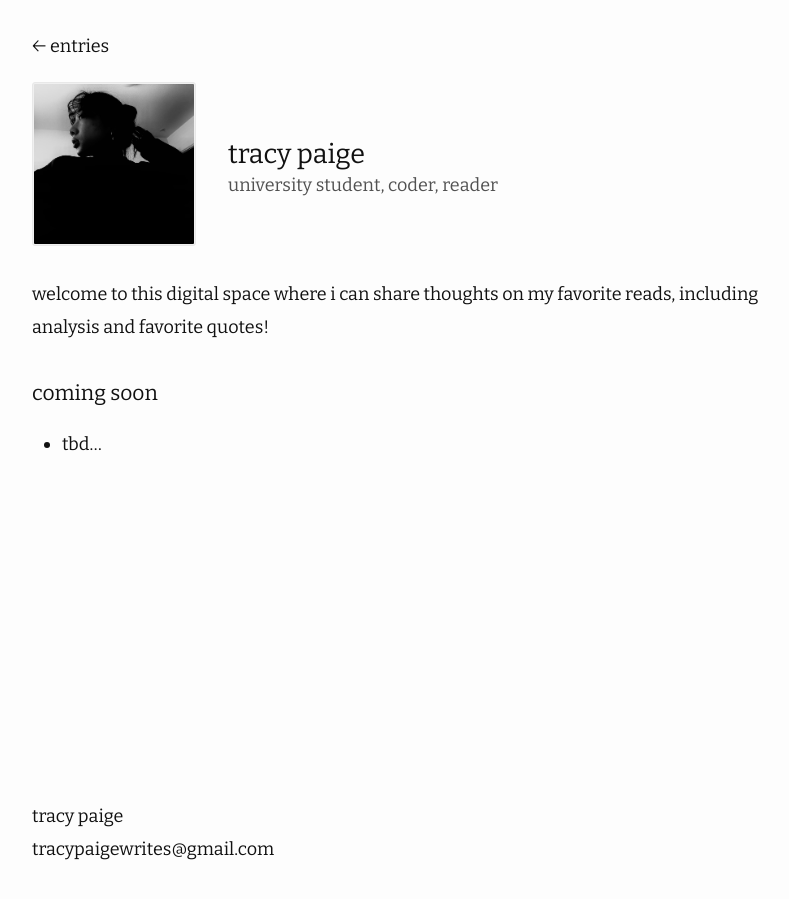
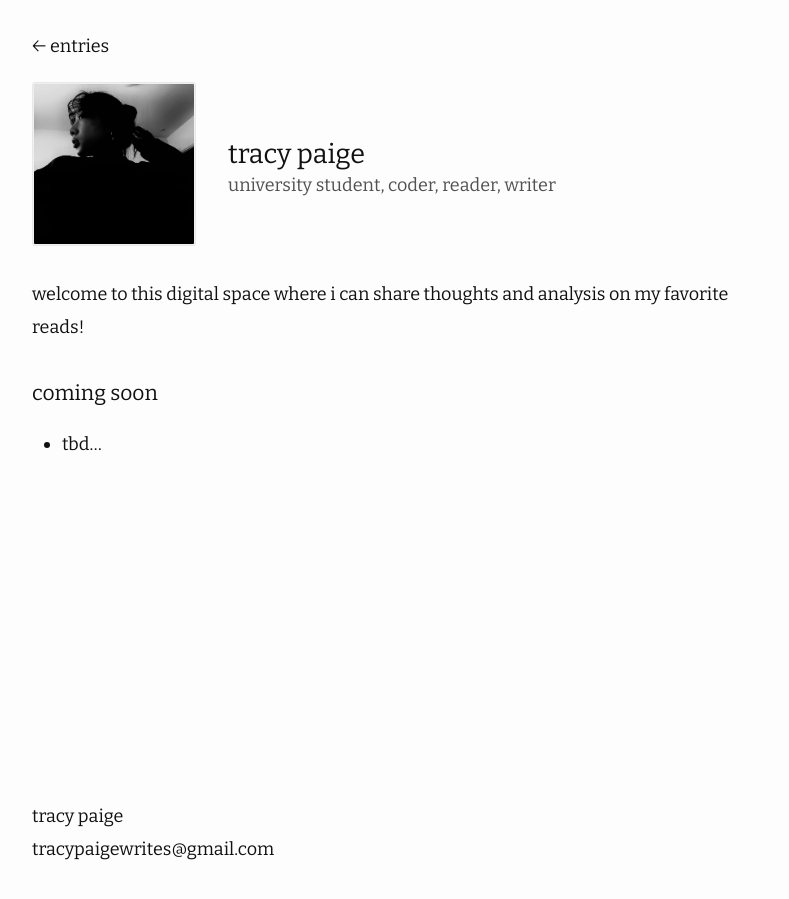
Before and after one commit to tracypaigereads/tracypaigereads.github.io, a Jekyll site: the page built from about.md, in a window 1280 px wide. Shown: the whole page, without its empty margins (238-1027 px from the left). Built offline with Jekyll 4.4.1, drawn with Linux system fonts in a browser that asks for light colours; nearby versions of some CDN libraries.

Commit message:
updated profile info

```diff
--- a/_config.yml
+++ b/_config.yml
@@ -12,7 +12,7 @@ remote_theme: huangyz0918/moving
 
 moving:
   avatar_url: profile.jpg
-  about_you: university student, coder, reader
+  about_you: university student, coder, reader, writer
   date_format: "%b %d" # date format of posts in home page
   back_to: "entries"
 
--- a/about.md
+++ b/about.md
@@ -2,7 +2,7 @@
 layout: about
 ---
 
-welcome to this digital space where i can share thoughts on my favorite reads, including analysis and favorite quotes!
+welcome to this digital space where i can share thoughts and analysis on my favorite reads!
 
 ### coming soon
 
```
